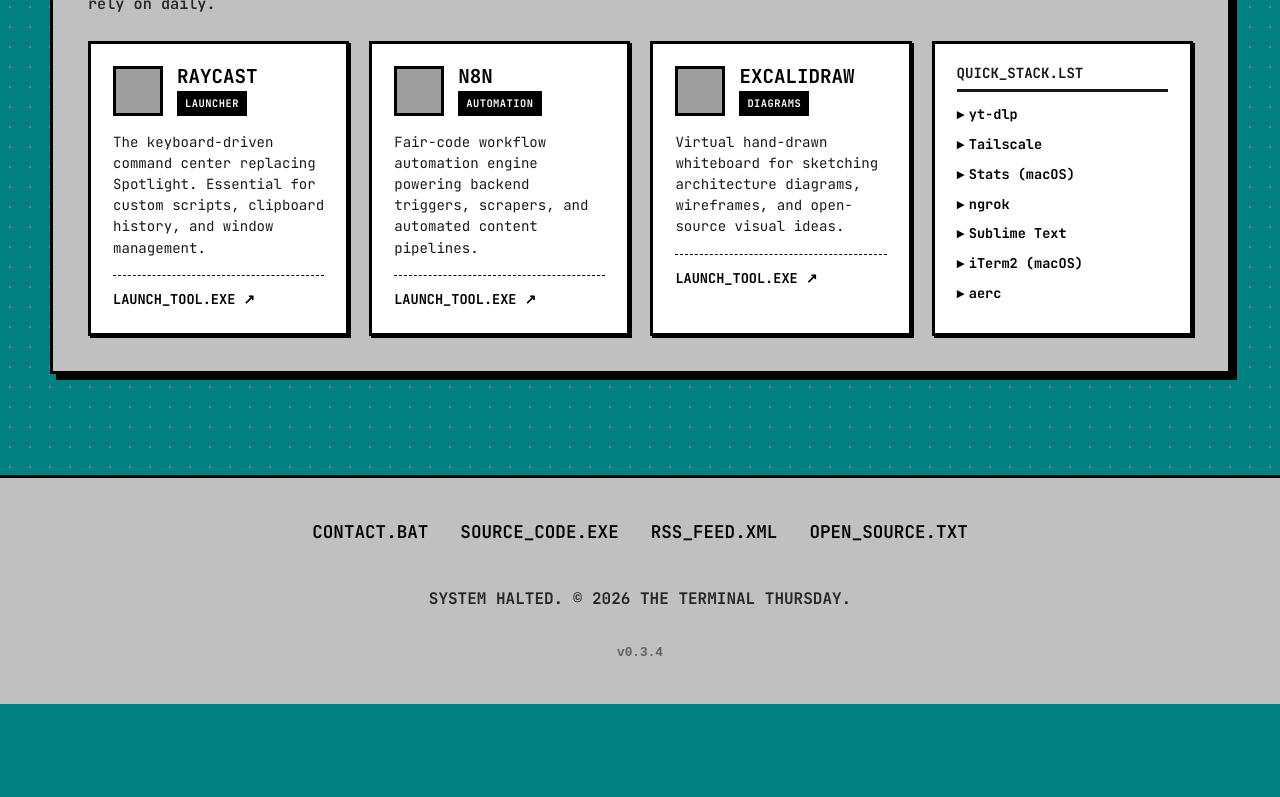
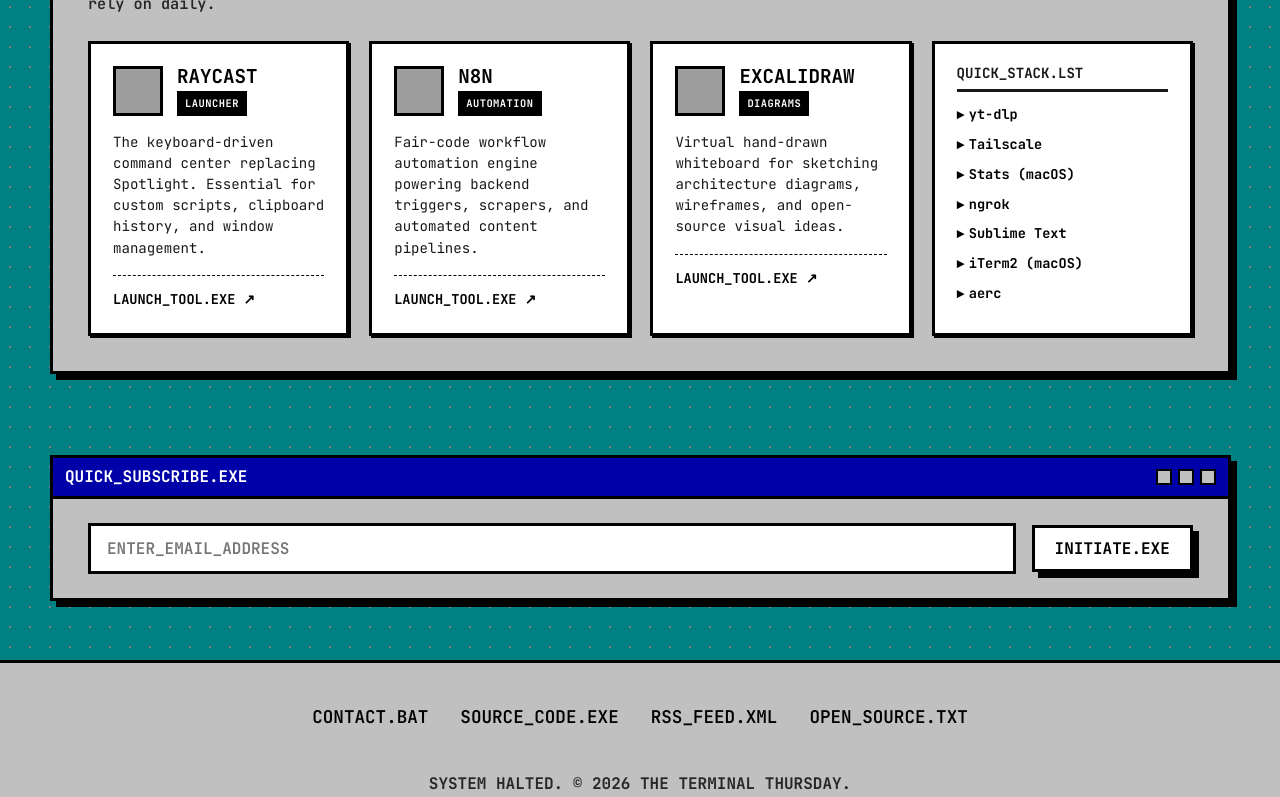
Before and after one commit to MenilV/theterminalthursday.com, a React (Vite) app: page / in a window 1280 px wide. Shown: the part 1703-2500 px from the top of the page. Before the commit the page ends 2407 px from the top, so only its background shows below. Built offline with nearby package versions, Linux system fonts and the light colour scheme; grey boxes are pictures that could not be loaded.

Commit message:
feat: Add minimal BottomSignup component with input and button before footer v0.4.0

```diff
--- a/src/App.jsx
+++ b/src/App.jsx
@@ -4,6 +4,7 @@ import Newsletter from './components/Newsletter';
 import Archive from './components/Archive';
 import HallOfFameCarousel from './components/HallOfFameCarousel';
 import Favorites from './components/Favorites';
+import BottomSignup from './components/BottomSignup';
 import DesktopIcons from './components/DesktopIcons';
 import './index.css';
 
@@ -105,10 +106,11 @@ function App() {
 
       </div>
 
-      {/* Full-width Favorites Section before Footer */}
+      {/* Full-width Favorites Section & Bottom Signup before Footer */}
       <section style={{ paddingBottom: '60px' }}>
-        <div className="container" style={{ maxWidth: '96%' }}>
+        <div className="container" style={{ maxWidth: '96%', display: 'flex', flexDirection: 'column', gap: '40px' }}>
           <Favorites theme={theme} />
+          <BottomSignup theme={theme} />
         </div>
       </section>
 
--- /dev/null
+++ b/src/components/BottomSignup.jsx
@@ -0,0 +1,81 @@
+import React, { useState } from 'react';
+
+const BottomSignup = ({ theme }) => {
+  const [email, setEmail] = useState('');
+  const [status, setStatus] = useState('idle');
+
+  const handleSubmit = async (e) => {
+    e.preventDefault();
+    if (!email) return;
+    setStatus('loading');
+
+    try {
+      const formBody = new URLSearchParams({ email }).toString();
+      const response = await fetch('https://app.loops.so/api/newsletter-form/cmpfndk7a027p0jvsdr9a4bud', {
+        method: 'POST',
+        headers: { 'Content-Type': 'application/x-www-form-urlencoded' },
+        body: formBody
+      });
+
+      if (response.ok) {
+        setStatus('success');
+        setEmail('');
+      } else {
+        setStatus('error');
+      }
+    } catch (error) {
+      setStatus('error');
+    }
+  };
+
+  return (
+    <div className="window-panel animate-pop-in" style={{ width: '100%', marginBottom: 0 }}>
+      <div className="window-header">
+        <span>{theme === 'windows' ? 'QUICK_SUBSCRIBE.EXE' : 'cat >> /etc/subscribers'}</span>
+        <div className="window-controls">
+          <span className="window-btn"></span>
+          <span className="window-btn"></span>
+          <span className="window-btn"></span>
+        </div>
+      </div>
+
+      <div className="window-content" style={{ padding: '24px 35px' }}>
+        <form onSubmit={handleSubmit} style={{ display: 'flex', gap: '16px', width: '100%', flexWrap: 'wrap', alignItems: 'center' }}>
+          <input
+            type="email"
+            name="email"
+            id="bottom-newsletter-email"
+            autoComplete="email"
+            autoCapitalize="none"
+            autoCorrect="off"
+            spellCheck="false"
+            translate="no"
+            value={email}
+            onChange={(e) => setEmail(e.target.value)}
+            placeholder="ENTER_EMAIL_ADDRESS"
+            className="input notranslate"
+            required
+            disabled={status === 'loading' || status === 'success'}
+            style={{ flex: '1 1 250px' }}
+          />
+          <button
+            type="submit"
+            className="btn btn-primary"
+            disabled={status === 'loading' || status === 'success'}
+            style={{ flexShrink: 0 }}
+          >
+            {status === 'loading' ? 'EXECUTING...' : (status === 'success' ? 'SUBSCRIBED' : (theme === 'windows' ? 'INITIATE.EXE' : './initiate.sh'))}
+          </button>
+        </form>
+
+        {status === 'success' && (
+          <div style={{ marginTop: '12px', fontWeight: 'bold', color: theme === 'unix' ? '#33ff33' : '#008000', fontSize: '0.9rem' }}>
+            ► SUCCESS: SUBSCRIBED TO THE TERMINAL THURSDAY.
+          </div>
+        )}
+      </div>
+    </div>
+  );
+};
+
+export default BottomSignup;
```
